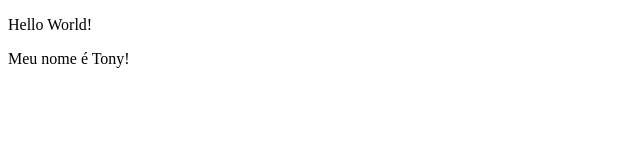
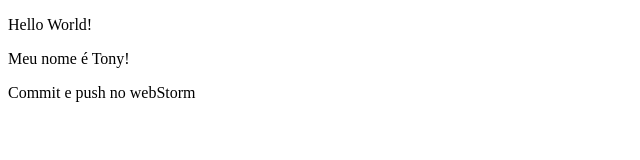
Before and after one commit to wesleymarchi/html-css, a plain HTML site: page index.html in a window 1280 px wide. Shown: the whole page, without its empty margins (0-640 px from the left). Drawn offline with Linux system fonts and the light colour scheme.

Commit message:
Teste de commit no WebStorm.

```diff
--- a/index.html
+++ b/index.html
@@ -9,5 +9,6 @@
 <body>
     <p>Hello World!</p>
     <p>Meu nome é Tony!</p>
+    <p>Commit e push no webStorm</p>
 </body>
 </html>
```
